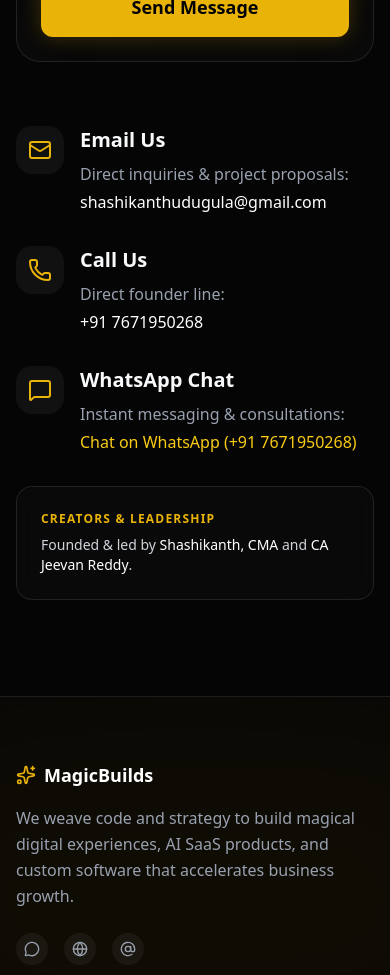
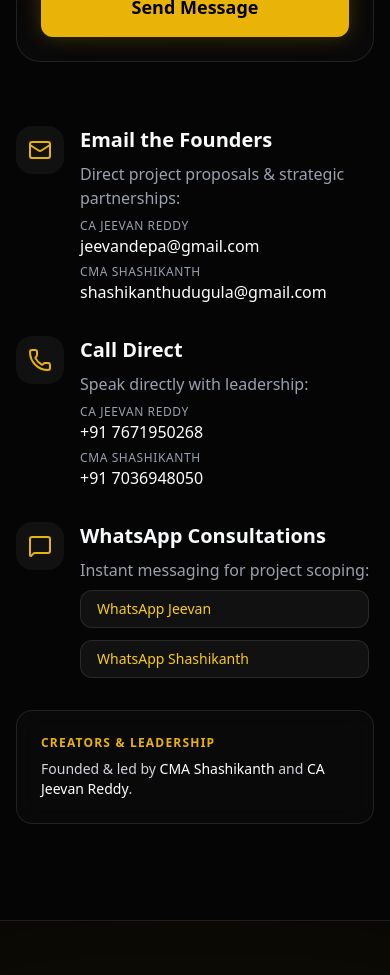
Before and after one commit to jeevandepa-bot/magicbuilds-website, a Next.js app: page /contact in a window 390 px wide. Shown: the part 1020-1995 px from the top of the page. Built offline with nearby package versions, Linux system fonts and the light colour scheme.

Commit message:
fix: update creator naming to CMA Shashikanth, add Shashikanth phone, update Jeevan email, remove financial strategist

```diff
--- a/src/app/about/page.tsx
+++ b/src/app/about/page.tsx
@@ -1,6 +1,6 @@
 import Image from "next/image";
 import Link from "next/link";
-import { Mail, Phone, MessageSquare, Sparkles, Award, TrendingUp } from "lucide-react";
+import { Mail, Phone, MessageSquare, Sparkles, Award } from "lucide-react";
 
 export default function About() {
   return (
@@ -72,14 +72,14 @@
         </div>
 
         <div className="grid grid-cols-1 md:grid-cols-2 gap-8 lg:gap-12">
-          {/* Creator 1: Shashikanth, CMA */}
+          {/* Creator 1: CMA Shashikanth */}
           <div className="p-8 sm:p-10 rounded-3xl bg-white/[0.02] backdrop-blur-3xl border border-white/10 relative overflow-hidden group hover:border-gold-500/30 transition-all flex flex-col justify-between">
             <div className="absolute top-0 right-0 w-[300px] h-[300px] bg-gold-500/10 blur-[100px] rounded-full pointer-events-none group-hover:bg-gold-500/20 transition-colors" />
             <div>
               <div className="relative w-full h-[360px] sm:h-[400px] rounded-2xl overflow-hidden mb-8 border border-white/10 group-hover:border-gold-500/30 transition-colors">
                 <Image
                   src="/images/shashikanth.jpg"
-                  alt="Shashikanth, CMA - Creator of MagicBuilds"
+                  alt="CMA Shashikanth - Creator of MagicBuilds"
                   fill
                   className="object-cover object-top group-hover:scale-105 transition-transform duration-500"
                   priority
@@ -97,12 +97,11 @@
 
               <div className="flex items-baseline gap-3 mb-2">
                 <h3 className="text-3xl font-heading font-bold text-white group-hover:text-gold-400 transition-colors">
-                  Shashikanth
+                  CMA Shashikanth
                 </h3>
-                <span className="text-gold-400 font-semibold text-lg">CMA</span>
               </div>
               <p className="text-gold-500/90 text-sm font-medium tracking-wide uppercase mb-4">
-                Co-Creator & Strategic Lead
+                Co-Creator
               </p>
               <p className="text-gray-400 leading-relaxed font-light mb-8">
                 Blends financial acumen with deep tech architecture to create scalable, high-conversion software and AI SaaS solutions that deliver true business returns.
@@ -120,13 +119,13 @@
                 <span>shashikanthudugula@gmail.com</span>
               </a>
               <a
-                href="tel:7671950268"
+                href="tel:7036948050"
                 className="inline-flex items-center gap-3 text-sm text-gray-300 hover:text-gold-400 transition-colors group/link"
               >
                 <div className="p-2 rounded-lg bg-white/5 group-hover/link:bg-gold-500/10 transition-colors shrink-0">
                   <Phone className="w-4 h-4 text-gold-500" />
                 </div>
-                <span>+91 7671950268</span>
+                <span>+91 7036948050</span>
               </a>
             </div>
           </div>
@@ -148,7 +147,7 @@
                   Chartered Accountant
                 </span>
                 <span className="text-xs uppercase tracking-widest text-gray-400 font-medium">
-                  Finance & Governance Strategy
+                  Executive Leadership
                 </span>
 
                 <div className="absolute bottom-4 left-4 right-4 flex items-center justify-between">
@@ -167,22 +166,22 @@
                 </h3>
               </div>
               <p className="text-gold-500/90 text-sm font-medium tracking-wide uppercase mb-4">
-                Co-Creator & Financial Strategist
+                Co-Creator
               </p>
               <p className="text-gray-400 leading-relaxed font-light mb-8">
-                Drives fiscal governance, corporate growth strategy, and sustainable tech investments, ensuring every digital product is built with enterprise resilience and measurable ROI.
+                Directs executive leadership, corporate strategy, and sustainable tech ventures, ensuring every digital product is built with enterprise excellence, high scalability, and measurable impact.
               </p>
             </div>
 
             <div className="pt-6 border-t border-white/10 flex flex-col gap-3">
               <a
-                href="mailto:shashikanthudugula@gmail.com"
+                href="mailto:jeevandepa@gmail.com"
                 className="inline-flex items-center gap-3 text-sm text-gray-300 hover:text-gold-400 transition-colors group/link break-all"
               >
                 <div className="p-2 rounded-lg bg-white/5 group-hover/link:bg-gold-500/10 transition-colors shrink-0">
                   <Mail className="w-4 h-4 text-gold-500" />
                 </div>
-                <span>shashikanthudugula@gmail.com</span>
+                <span>jeevandepa@gmail.com</span>
               </a>
               <a
                 href="tel:7671950268"
@@ -199,9 +198,9 @@
       </div>
 
       {/* Direct Contact Banner */}
-      <div className="p-8 sm:p-14 rounded-3xl bg-gradient-to-b from-white/[0.04] to-transparent backdrop-blur-3xl border border-white/10 relative overflow-hidden flex flex-col md:flex-row items-center justify-between gap-8">
+      <div className="p-8 sm:p-14 rounded-3xl bg-gradient-to-b from-white/[0.04] to-transparent backdrop-blur-3xl border border-white/10 relative overflow-hidden flex flex-col lg:flex-row items-center justify-between gap-8">
         <div className="absolute inset-0 bg-gold-500/5 blur-[100px] pointer-events-none" />
-        <div className="relative z-10 max-w-xl text-center md:text-left">
+        <div className="relative z-10 max-w-xl text-center lg:text-left">
           <span className="text-gold-500 font-bold tracking-widest uppercase text-xs mb-3 block">
             [ Direct Contact ]
           </span>
@@ -209,24 +208,24 @@
             Connect Directly with the Creators
           </h2>
           <p className="text-gray-400 font-light text-base sm:text-lg">
-            Have a project or strategic venture in mind? Reach out directly via email or call.
+            Have a project or strategic venture in mind? Reach out directly to the founders.
           </p>
         </div>
 
-        <div className="relative z-10 flex flex-col sm:flex-row items-center gap-4 w-full md:w-auto">
+        <div className="relative z-10 flex flex-col sm:flex-row items-center gap-4 w-full lg:w-auto">
+          <a
+            href="mailto:jeevandepa@gmail.com"
+            className="w-full sm:w-auto px-6 py-4 rounded-full bg-gold-500 text-black font-bold text-sm hover:bg-gold-400 transition-all active:scale-95 magic-glow text-center inline-flex items-center justify-center gap-2"
+          >
+            <Mail className="w-4 h-4" />
+            Email CA Jeevan Reddy
+          </a>
           <a
             href="mailto:shashikanthudugula@gmail.com"
-            className="w-full sm:w-auto px-8 py-4 rounded-full bg-gold-500 text-black font-bold text-base hover:bg-gold-400 transition-all active:scale-95 magic-glow text-center inline-flex items-center justify-center gap-2"
+            className="w-full sm:w-auto px-6 py-4 rounded-full bg-white/5 hover:bg-white/10 border border-white/10 text-white font-medium text-sm transition-all active:scale-95 text-center inline-flex items-center justify-center gap-2"
           >
-            <Mail className="w-4 h-4" />
-            Email Shashikanth
-          </a>
-          <a
-            href="tel:7671950268"
-            className="w-full sm:w-auto px-8 py-4 rounded-full bg-white/5 hover:bg-white/10 border border-white/10 text-white font-medium text-base transition-all active:scale-95 text-center inline-flex items-center justify-center gap-2"
-          >
-            <Phone className="w-4 h-4 text-gold-500" />
-            +91 7671950268
+            <Mail className="w-4 h-4 text-gold-500" />
+            Email CMA Shashikanth
           </a>
         </div>
       </div>
--- a/src/app/actions/chat.ts
+++ b/src/app/actions/chat.ts
@@ -20,10 +20,10 @@
 
     const result = await model.generateContent(`
 You are the AI assistant for "MagicBuilds", an elite agency specializing in AI SaaS platforms, Web Development, SEO, and Custom Software.
-Creators & Leadership: Shashikanth, CMA and CA Jeevan Reddy.
-Contact details:
-- Email: shashikanthudugula@gmail.com
-- Phone / WhatsApp: +91 7671950268
+Creators & Leadership:
+- CA Jeevan Reddy (Co-Creator): Email jeevandepa@gmail.com, Phone/WhatsApp +91 7671950268
+- CMA Shashikanth (Co-Creator): Email shashikanthudugula@gmail.com, Phone/WhatsApp +91 7036948050
+
 There is no physical office address provided; we operate globally with client consultations scheduled directly via email, phone, or WhatsApp.
 Keep your answer concise, helpful, and slightly enthusiastic/magical in tone.
 
--- a/src/app/contact/page.tsx
+++ b/src/app/contact/page.tsx
@@ -83,17 +83,24 @@
         </div>
 
         {/* Contact Info */}
-        <div className="flex flex-col justify-center space-y-8 sm:space-y-12">
+        <div className="flex flex-col justify-center space-y-8 sm:space-y-10">
           <div className="flex items-start gap-4 sm:gap-6 group">
             <div className="p-3 sm:p-4 rounded-2xl bg-white/5 group-hover:bg-gold-500/10 transition-colors shrink-0">
               <Mail className="w-6 h-6 sm:w-8 sm:h-8 text-gold-500" />
             </div>
             <div>
-              <h3 className="text-xl font-bold mb-2">Email Us</h3>
-              <p className="text-gray-400 mb-1">Direct inquiries & project proposals:</p>
-              <a href="mailto:shashikanthudugula@gmail.com" className="text-base sm:text-lg text-white hover:text-gold-400 transition-colors break-all">
+              <h3 className="text-xl font-bold mb-2">Email the Founders</h3>
+              <p className="text-gray-400 mb-2">Direct project proposals & strategic partnerships:</p>
+              <div className="flex flex-col gap-1.5">
+                <a href="mailto:jeevandepa@gmail.com" className="text-base text-white hover:text-gold-400 transition-colors break-all">
+                  <span className="text-gray-400 text-xs uppercase tracking-wider block">CA Jeevan Reddy</span>
+                  jeevandepa@gmail.com
+                </a>
+                <a href="mailto:shashikanthudugula@gmail.com" className="text-base text-white hover:text-gold-400 transition-colors break-all">
+                  <span className="text-gray-400 text-xs uppercase tracking-wider block">CMA Shashikanth</span>
                   shashikanthudugula@gmail.com
                 </a>
+              </div>
             </div>
           </div>
 
@@ -102,11 +109,18 @@
               <Phone className="w-6 h-6 sm:w-8 sm:h-8 text-gold-500" />
             </div>
             <div>
-              <h3 className="text-xl font-bold mb-2">Call Us</h3>
-              <p className="text-gray-400 mb-1">Direct founder line:</p>
-              <a href="tel:7671950268" className="text-base sm:text-lg text-white hover:text-gold-400 transition-colors">
+              <h3 className="text-xl font-bold mb-2">Call Direct</h3>
+              <p className="text-gray-400 mb-2">Speak directly with leadership:</p>
+              <div className="flex flex-col gap-1.5">
+                <a href="tel:7671950268" className="text-base text-white hover:text-gold-400 transition-colors">
+                  <span className="text-gray-400 text-xs uppercase tracking-wider block">CA Jeevan Reddy</span>
                   +91 7671950268
                 </a>
+                <a href="tel:7036948050" className="text-base text-white hover:text-gold-400 transition-colors">
+                  <span className="text-gray-400 text-xs uppercase tracking-wider block">CMA Shashikanth</span>
+                  +91 7036948050
+                </a>
+              </div>
             </div>
           </div>
 
@@ -115,23 +129,33 @@
               <MessageSquare className="w-6 h-6 sm:w-8 sm:h-8 text-gold-500" />
             </div>
             <div>
-              <h3 className="text-xl font-bold mb-2">WhatsApp Chat</h3>
-              <p className="text-gray-400 mb-1">Instant messaging & consultations:</p>
+              <h3 className="text-xl font-bold mb-2">WhatsApp Consultations</h3>
+              <p className="text-gray-400 mb-2">Instant messaging for project scoping:</p>
+              <div className="flex flex-col sm:flex-row gap-3">
                 <a
                   href="https://wa.me/917671950268"
                   target="_blank"
                   rel="noopener noreferrer"
-                className="text-base sm:text-lg text-gold-400 hover:text-gold-300 transition-colors underline-offset-4 hover:underline"
+                  className="px-4 py-2 rounded-xl bg-white/5 hover:bg-gold-500/10 border border-white/10 hover:border-gold-500/40 text-sm text-gold-400 transition-all inline-flex items-center gap-2"
                 >
-                Chat on WhatsApp (+91 7671950268)
+                  WhatsApp Jeevan
                 </a>
+                <a
+                  href="https://wa.me/917036948050"
+                  target="_blank"
+                  rel="noopener noreferrer"
+                  className="px-4 py-2 rounded-xl bg-white/5 hover:bg-gold-500/10 border border-white/10 hover:border-gold-500/40 text-sm text-gold-400 transition-all inline-flex items-center gap-2"
+                >
+                  WhatsApp Shashikanth
+                </a>
+              </div>
             </div>
           </div>
 
           <div className="p-6 rounded-2xl bg-white/[0.02] border border-white/10 backdrop-blur-md">
             <p className="text-xs uppercase tracking-widest text-gold-500 font-bold mb-2">Creators & Leadership</p>
             <p className="text-sm text-gray-300">
-              Founded & led by <span className="text-white font-medium">Shashikanth, CMA</span> and <span className="text-white font-medium">CA Jeevan Reddy</span>.
+              Founded & led by <span className="text-white font-medium">CMA Shashikanth</span> and <span className="text-white font-medium">CA Jeevan Reddy</span>.
             </p>
           </div>
         </div>
```
Lines whose indentation alone changed are shown as unchanged.
